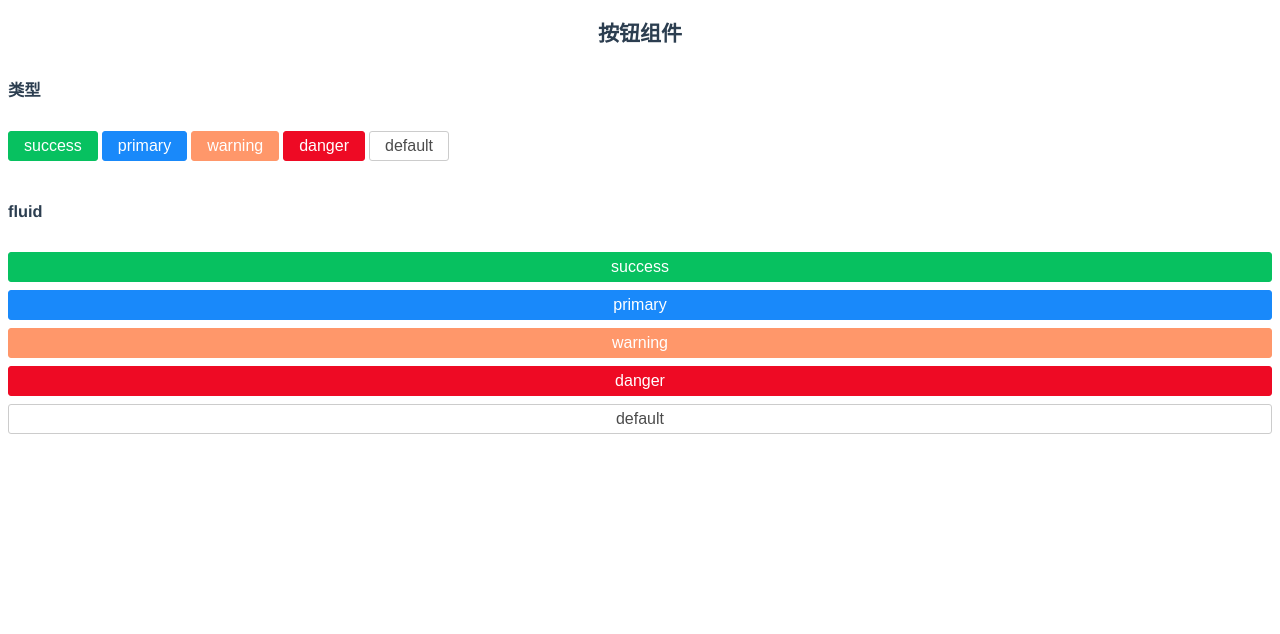
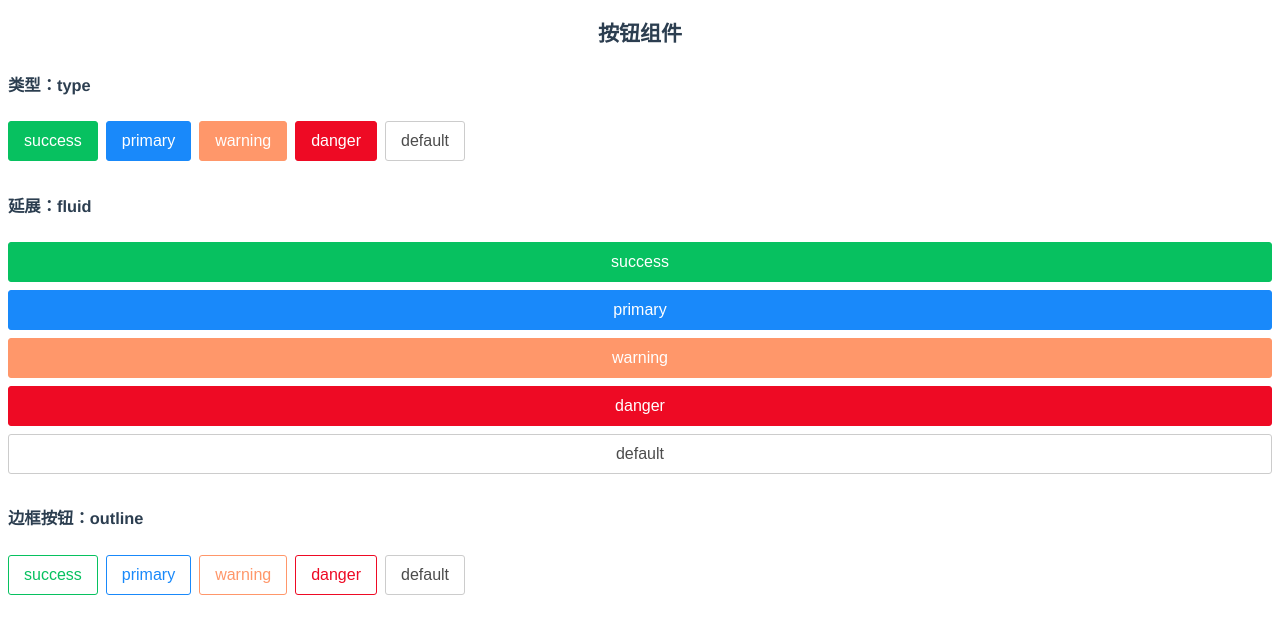
Before and after one commit to Sunxinqiang/kingui, a Vue app in the folder packages/kingui/: page / in a window 1280 px wide. Shown: the top 634 px of the page. Built offline with nearby package versions, Linux system fonts and the light colour scheme.

Commit message:
🌱 新增: 按钮-边框模式

```diff
--- a/packages/kingui/src/App.vue
+++ b/packages/kingui/src/App.vue
@@ -4,18 +4,25 @@ const types = ['success', 'primary', 'warning', 'danger', 'default']
 
 <template>
   <h2 class="text-center">按钮组件</h2>
-  <SectionWrap title="类型">
+  <SectionWrap title="类型：type">
     <Button
-      class="mg-bottom-8 mg-right-4"
+      class="mg-bottom-8 mg-right-8"
       v-for="type in types"
       :type="type">{{type}}</Button>
   </SectionWrap>
-  <SectionWrap title="fluid">
+  <SectionWrap title="延展：fluid">
     <Button
-      class="mg-bottom-8 mg-right-4"
+      class="mg-bottom-8"
       v-for="type in types"
       :type="type"
       fluid>{{type}}</Button>
+  </SectionWrap>
+  <SectionWrap title="边框按钮：outline">
+    <Button
+      class="mg-bottom-8 mg-right-8"
+      v-for="type in types"
+      :type="type"
+      outline>{{type}}</Button>
   </SectionWrap>
 </template>
 
--- a/packages/kingui/src/components/button/index.vue
+++ b/packages/kingui/src/components/button/index.vue
@@ -8,11 +8,18 @@ const props = defineProps({
     }
   },
   fluid: Boolean,
+  outline: Boolean,
 })
 </script>
 
 <template>
-  <button class="k-btn" :class="{[`k-${type}`]: true, fluid}">
+  <button
+    class="k-btn"
+    :class="{
+      [`k-${type}`]: true,
+      fluid,
+      outline,
+    }">
     <slot></slot>
   </button>
 </template>
@@ -22,7 +29,7 @@ const props = defineProps({
 .k-btn {
   position: relative;
   font-size: 0.32rem;
-  padding: 0.1rem 0.3rem;
+  padding: 0.2rem 0.3rem;
   border-radius: 0.06rem;
   color: @color-default;
   border: 0.02rem solid @color-default;
@@ -32,6 +39,10 @@ const props = defineProps({
       color: #fff;
       border-color: @@color-key;
       background-color:  @@color-key;
+      &.outline {
+        color: @@color-key;
+        background-color: #fff;
+      }
     }
   })
   &.k-default {
--- a/packages/kingui/src/sitecomponents/SectionWrap.vue
+++ b/packages/kingui/src/sitecomponents/SectionWrap.vue
@@ -1,7 +1,7 @@
 <style lang="less" scoped>
 .section-wrap {
     .title {
-        line-height: 1rem;
+        line-height: 0.8rem;
     }
 }
 </style>
```
